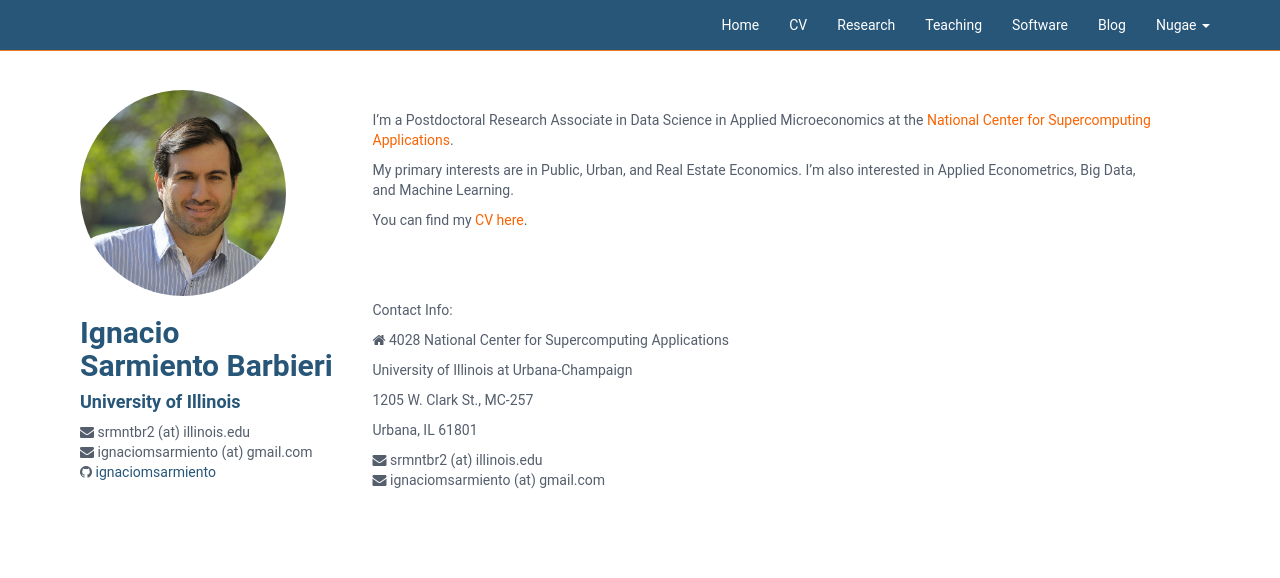
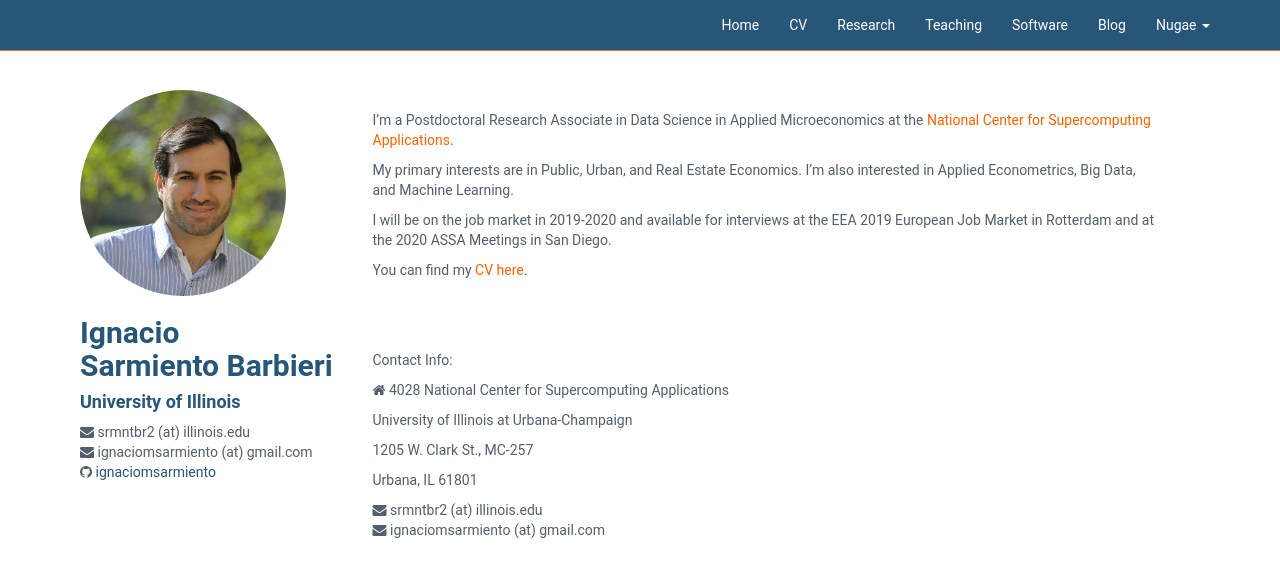
Before and after one commit to ignaciomsarmiento/ignaciomsarmiento.github.io, a Jekyll site: the page built from index.md, in a window 1280 px wide. Shown: the top 578 px of the page. Built offline with Jekyll 4.4.1, drawn with Linux system fonts in a browser that asks for light colours.

Commit message:
update interview availability

```diff
--- a/index.md
+++ b/index.md
@@ -6,6 +6,10 @@ layout: default
 I'm a Postdoctoral Research Associate in Data Science in Applied Microeconomics at the [National Center for Supercomputing Applications](http://www.ncsa.illinois.edu/).
 
 My primary interests are in Public, Urban, and Real Estate Economics. I'm also interested in Applied Econometrics, Big Data, and Machine Learning.
+
+
+I will be on the job market in 2019-2020 and available for interviews at the EEA 2019 European Job Market in Rotterdam and at the 2020 ASSA Meetings in San Diego.
+
 
 You can find my [CV here](/assets/CV_Sarmiento_Barbieri.pdf).
 
```
